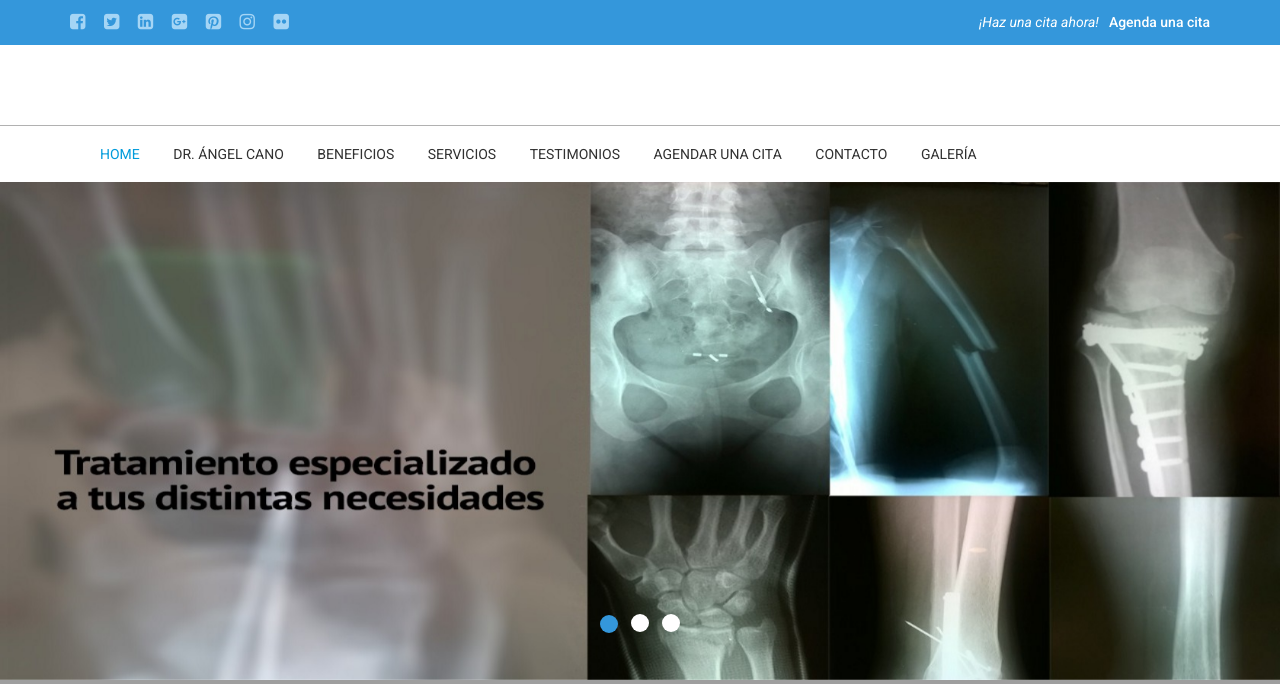
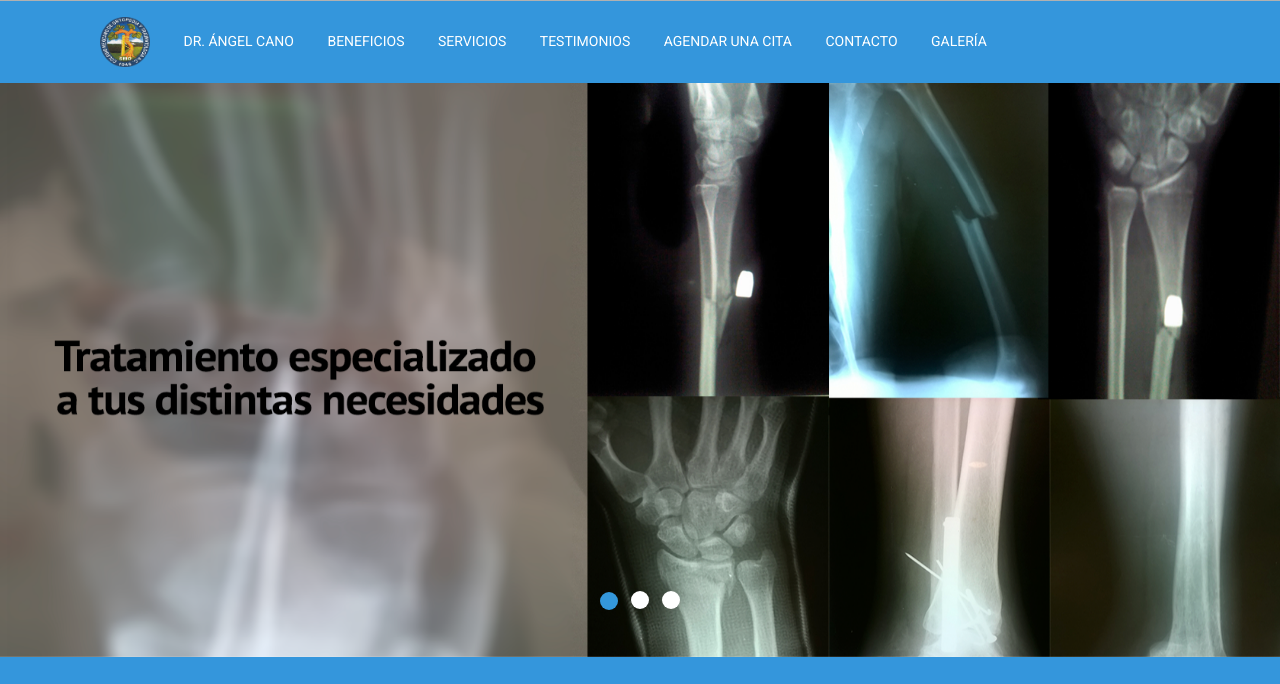
Before and after one commit to alexMolko/medicos, a CodeIgniter app: page /medicos/ in a window 1280 px wide, after a click on "TESTIMONIOS". Shown: the top 684 px of the page. Run offline with CodeIgniter, Linux system fonts and the light colour scheme; some libraries are stand-ins or nearby versions; grey boxes are pictures that could not be loaded.

Commit message:
cambios vera

```diff
--- a/application/config/autoload.php
+++ b/application/config/autoload.php
@@ -58,7 +58,7 @@ $autoload['packages'] = array();
 |
 |	$autoload['libraries'] = array('user_agent' => 'ua');
 */
-$autoload['libraries'] =  array('database','session');
+$autoload['libraries'] =  array('session');
 
 /*
 | -------------------------------------------------------------------
--- a/application/views/footer.php
+++ b/application/views/footer.php
@@ -4,7 +4,7 @@
 		<footer class="main-footer">
 		<!-- Nested Container Starts -->
 			<div class="container text-center text-lite-color">
-				<ul class="list-unstyled list-inline foot-sm-links">
+				<!--ul class="list-unstyled list-inline foot-sm-links">
 					<li><a href="#"><i class="fa fa-facebook-square"></i></a></li>
 					<li><a href="#"><i class="fa fa-twitter-square"></i></a></li>
 					<li><a href="#"><i class="fa fa-linkedin-square"></i></a></li>
@@ -12,7 +12,7 @@
 					<li><a href="#"><i class="fa fa-pinterest-square"></i></a></li>
 					<li><a href="#"><i class="fa fa-instagram"></i></a></li>
 					<li><a href="#"><i class="fa fa-flickr"></i></a></li>
-				</ul>
+				</ul-->
 				&copy; 2018 DrAngelCano, Designed By <a href=#">Nowosc México</a>
 			</div>
 		<!-- Nested Container Ends -->
--- a/application/views/head.php
+++ b/application/views/head.php
@@ -4,13 +4,14 @@
 		<meta charset="utf-8">
 		<meta http-equiv="X-UA-Compatible" content="IE=edge">
 		<meta name="viewport" content="width=device-width, initial-scale=1.0">
-		<meta name="description" content="">
-		<meta name="author" content="">
+		<meta name="description" content="Doctor Angel Cano - Especialidad en Traumatología y Ortopedia">
+		<meta name="author" content="Nowosc Mexico">
 
 		<title>Clínica - Dr. Ángel Cano Rodríguez</title>
 
 		<!-- Bootstrap -->
 		<link href="<?php echo base_url();?>css/bootstrap.min.css" rel="stylesheet">
+            <link rel="icon" href="<?php echo base_url();?>images/docicon.png">
 
 		<!-- Google Web Fonts -->
 
--- a/application/views/header.php
+++ b/application/views/header.php
@@ -1,9 +1,7 @@
 	<body>
 	<!-- Top Bar Starts -->
-		<div class="top-bar">
-		<!-- Nested Container Starts -->
+		<!--div class="top-bar">
 			<div class="container clearfix text-center-xs">
-			<!-- Social Media Links Starts -->
 				<ul class="list-unstyled list-inline top-sm-links pull-left-lg pull-left-md pull-left-sm animation">
 					<li><a href="#"><i class="fa fa-facebook-square"></i></a></li>
 					<li><a href="#"><i class="fa fa-twitter-square"></i></a></li>
@@ -13,41 +11,19 @@
 					<li><a href="#"><i class="fa fa-instagram"></i></a></li>
 					<li><a href="#"><i class="fa fa-flickr"></i></a></li>
 				</ul>
-			<!-- Social Media Links Ends -->
-			<!-- Book Appointment Starts -->
 				<p class="pull-right-lg pull-right-md pull-right-sm text-right-lg text-right-md text-right-sm">
 					<em>¡Haz una cita ahora!</em><a href="#" class="text-lite-color text-medium">Agenda una cita</a>
 				</p>
-			<!-- Book Appointment Ends -->
 			</div>
-		<!-- Nested Container Ends -->
-		</div>
+		</div-->
 	<!-- Top Bar Ends -->
 	<!-- Header Starts -->
-		<header id="main-header" class="main-header">
-		<!-- Nested Container Starts -->
+		<!--header id="main-header" class="main-header">
 			<div class="container text-center-xs">
-			<!-- Nested Row Starts -->
 				<div class="row">
-				<!-- Toll Free Starts -->
 					<div class="col-sm-4 col-xs-12 text-right-lg text-right-md text-right-sm hidden-xs">
-					<!--	<span class="text-spl-color text-medium">Teléfono 044 55 31 96 49 87</span><br>
-						<span class="text-light">Dr. José María Bandera No. 407 Col. Doctores Pachuca,Hidalgo</span>
-					--></div>
-				<!-- Toll Free Ends -->
-				<!-- Logo Starts -->
-					<!-- <div class="col-sm-4 col-xs-12">
-						<img src="<?= base_url()."images/Logo3.jpg" ?>" alt="Eye Opticals" class="img-responsive logo img-center">
-					</div> -->
-				<!-- Logo Ends -->
-				<!-- Working Hours Starts -->
-					<!--<div class="col-sm-4 col-xs-12 hidden-xs">
-						<span class="text-spl-color text-medium">Horarios de Oficina</span><br>
-						<span class="text-light">7 días de la semana  de 9:00 am a 5:00 pm</span>
-					</div>-->
-				<!-- Working Hours Ends -->
+					</div>
+
 				</div>
-			<!-- Nested Row Ends -->
 			</div>
-		<!-- Nested Container Ends -->
-		</header>
+		</header-->
--- a/application/views/home.php
+++ b/application/views/home.php
@@ -15,7 +15,7 @@
 			<!-- Navbar Collapse Starts -->
 				<div class="navbar-collapse collapse">
 					<ul class="nav navbar-nav text-uppercase">
-						<li class="current"><a href="#main-header">Home</a></li>
+                                            <li class="current"><a href="#main-header"><img src="<?php echo base_url()?>images/docicon.png" style="width: 50px; height: 50px;"></a></li>
 						<li><a href="#intro">Dr. Ángel Cano</a></li>
 						<li><a href="#why-us">Beneficios </a></li>
 						<li><a href="#services">Servicios</a></li>
@@ -44,7 +44,7 @@
 			<div class="carousel-inner text-lite-color" role="listbox">
 			<!-- Slide #1 Starts -->
 				<div class="item active">
-					<img src="images/slider/Slider.jpg" alt="Image" class="img-responsive">
+					<img src="images/slider/sliderN.png" alt="Image" class="img-responsive">
 					<div class="carousel-caption">
 
 					</div>
@@ -52,14 +52,14 @@
 			<!-- Slide #1 Ends -->
 			<!-- Slide #2 Starts -->
 				<div class="item">
-					<img src="images/slider/Slider-2.jpg" alt="Image" class="img-responsive">
+					<img src="images/slider/sliderN2.png" alt="Image" class="img-responsive">
 					<div class="carousel-caption">
 					</div>
 				</div>
 			<!-- Slide #2 Ends -->
 			<!-- Slide #3 Starts -->
 				<div class="item">
-					<img src="images/slider/Slider-3.jpg" alt="Image" class="img-responsive">
+					<img src="images/slider/sliderN3.png" alt="Image" class="img-responsive">
 					<div class="carousel-caption">
 					</div>
 				</div>
@@ -67,6 +67,12 @@
 			</div>
 		<!-- Wrapper for Slides Ends -->
 		</div>
+        <div class="row">
+            <div class="col-md-12 col-xs-12" style="background-color: #3496dc;">
+                <br>
+                <br>
+            </div>
+        </div>
 	<!-- Slider Ends -->
 	<!-- Intro Section Starts -->
 		<section id="intro" class="intro-section parallax">
@@ -116,7 +122,7 @@
 						<i class="fa fa-book circle animation"></i>
 						<h4>Fácil contacto</h4>
 						<p>
-							Haz una cita llamando directamente al número de contacto o desde la página web y pronto me pondré en contacto contigo.. Puedo atenderle en cualquiera de mis 2 consultorios: Pachuca y Ecatepec.
+							Haz una cita llamando directamente al número de contacto o desde la página web y pronto me pondré en contacto contigo. Puedo atenderle en cualquiera de mis consultorios: Pachuca y Ecatepec.
 						</p>
 					</li>
 					<li class="col-md-3 col-sm-6 col-xs-12">
@@ -130,7 +136,7 @@
 						<i class="fa fa-star circle animation"></i>
 						<h4>Alto reconocimiento</h4>
 						<p>
-						<a href="http://amcico.org.mx/dirHgo.aspx">Hoy en día, es súmamente importante que confíes tu salud a un profesional certificado. Mira mis referencias</a>
+						Hoy en día, es súmamente importante que confíes tu salud a un profesional certificado. Mira mis referencias aquí abajo.
 						</p>
 					</li>
 					<li class="col-md-3 col-sm-6 col-xs-12">
@@ -150,7 +156,7 @@
 		<!-- Nested Container Starts -->
 			<div class="container">
 				<h3 class="text-dark-color text-center">Mis servicios</h3>
-				<p class="text-grey-color text-center">General y Especializado</p>
+				<p class="text-grey-color text-center">General y especializado</p>
 			<!-- Services List Starts -->
 				<div class="row text-center-xs">
 				<!-- Service Box #1 Starts -->
@@ -226,15 +232,13 @@
 				<!-- Testimonail #1 Starts -->
 					<div class="testimonail-box">
 						<h5><em>Colegio Mexicano de Ortopedia y Traumatología</em></h5>
-						<p><small>- 23 June, 2016</small></p>
+						<p><small>- 23 Junio, 2016</small></p>
 						<p>
 							<img src="images/testimonails/cmo.png" alt="Image" class="img-center img-responsive circle">
 						</p>
-						<blockquote>
 							<p>
 							La sección Buscando Médico le ayudará a localizar médicos ortopedistas en el interior de república.
 							</p><a href="http://www.smo.edu.mx/servicios/index.php" target="_blank" >Encuéntrame aquí</a>
-						</blockquote>
 					</div>
 				<!-- Testimonail #1 Ends -->
 					<div class="testimonail-box">
@@ -243,11 +247,9 @@
 						<p>
 							<img src="images/testimonails/hidalgo.png" alt="Image" class="img-center img-responsive circle">
 						</p>
-						<blockquote>
 							<p>
 								Ángel Cano Rodríguez, médico ortopedista y especialista en columna vertebral llevó a cabo una operación de hernia de disco de un cuadragenario, la cual anteriormente sólo se realizaba en hospitales de tercer nivel.
 							</p><a href="https://agendahidalguense.com/2017/04/09/imss-hidalgo-realizo-exitosa-operacion-de-hernia-de-disco/" target="_blank" >Leer Reseña</a>
-						</blockquote>
 					</div>
 				<!-- Testimonail #2 Starts -->
 					<div class="testimonail-box">
@@ -256,11 +258,9 @@
 						<p>
 							<img src="images/testimonails/amcico.png" alt="Image" class="img-center img-responsive circle">
 						</p>
-						<blockquote>
 							<p>
 							La Asociación Mexicana de Cirujanos de Columna está destinada a la difusión de últimas investigaciones y tratamientos de columna vertebral
 							</p><a href="http://amcico.org.mx/dirHgo.aspx" target="_blank" >Encuéntrame aquí</a>
-						</blockquote>
 					</div>
 				<!-- Testimonail #2 Ends -->
 				<!-- Testimonail #3 Starts -->
@@ -271,11 +271,9 @@
 						<p>
 							<img src="images/testimonails/hidalgo.png" alt="Image" class="img-center img-responsive circle">
 						</p>
-						<blockquote>
 							<p>
 								Bajo el mando de los especialistas, el médico neurocirujano Pablo Pacheco Hernández, junto al ortopedista y especialista en columna vertebral, Ángel Cano Rodriguez, la operación duró 16 horas, abarcando dos turnos del equipo médico.
 							</p></p><a href="https://agendahidalguense.com/2017/04/26/operacion-exitosa-de-tumor-ependimoma-en-el-imss-hidalgo/" target="_blank" >Leer Reseña</a>
-						</blockquote>
 					</div>
 
 						<div class="testimonail-box">
@@ -284,11 +282,9 @@
 						<p>
 							<img src="images/testimonails/hidalgo.png" alt="Image" class="img-center img-responsive circle">
 						</p>
-						<blockquote>
 							<p>
 							El Instituto Mexicano del Seguro Social salvaron exitosamente las dos manos de un joven de 29 años, quien estuvo a punto de perderlas cuando llegó a la unidad médica, debido a cortes profundos que presentaba en consecuencia de una pelea callejera.
 							</p></p><a href="https://agendahidalguense.com/2018/03/27/especialistas-del-imss-reimplantan-manos-a-joven-de-29-anos/" target="_blank" >Leer Reseña</a>
-						</blockquote>
 					</div>
 				</div>
 			<!-- Testimonail Carousel Ends -->
@@ -383,13 +379,13 @@
 						<h5>Dirección</h5>
 						<p>
 							Dr. José María Bandera No. 407 Col. Doctores   <br>
-							Pachuca,Hidalgo
+							Pachuca, Hidalgo
 						</p>
 					</li>
 					<li class="col-sm-4 col-xs-12">
 						<h5>Horario de Consulta</h5>
 						<p>
-							Horario variable <br>
+							Disponibilidad de horario. <br>
 						</p>
 					</li>
 					<li class="col-sm-4 col-xs-12">
@@ -405,4 +401,4 @@
 		</section>
 	<!-- Contact Section Ends -->
 	<!-- Map Starts -->
-		<div class="map"></div>
+		<!--div class="map"></div-->
--- a/css/style.css
+++ b/css/style.css
@@ -113,25 +113,26 @@ h6 { font-size: 16px; }
 
 #nav {
 	margin-bottom: 0;
-	padding-top: 5px;
-	padding-bottom: 5px;
+	padding-top: 1px;
+	padding-bottom: 1px;
 }
 #nav.sticky-nav {
 	width: 100%;
 	z-index: 999;
 }
 #nav.navbar-default {
-	background-color: #fff;
+	background-color: #3496dc;
 	border: solid #b1b1b1;
 	border-width: 1px 0 0 0;
 }
 		#nav .navbar-nav > li > a {
 			line-height: normal;
-			color: #313131;
+			color: #fff;
 		}
 		#nav .navbar-nav > li > a:hover,
 		#nav .navbar-nav > li.current > a {
-			color: #009bdb;
+			color: #fff;
+                        font-weight: bold;
 		}
 		#nav.navbar-default .navbar-toggle {
 			border: none;
@@ -466,7 +467,7 @@ h6 { font-size: 16px; }
 /* Map Styles Starts */
 
 .map {
-	height: 300px;
+	height: 450px;
 }
 
 /* Footer Styles Starts */
--- a/js/plugins/owl-carousel/owl.carousel.css
+++ b/js/plugins/owl-carousel/owl.carousel.css
@@ -25,7 +25,7 @@
 	-webkit-transform: translate3d(0px, 0px, 0px);
 }
 .owl-carousel .owl-wrapper-outer{
-	overflow: hidden;
+	/*overflow: hidden;*/
 	position: relative;
 	width: 100%;
 }
```
Also changed, not shown: images/docicon.png (added), images/slider/Slider.jpg, images/slider/imagenoriginal.jpeg (added), images/slider/sliderN.png (added), images/slider/sliderN2.png (added), images/slider/sliderN3.png (added), js/plugins/owl-carousel/owl.carousel.js.
